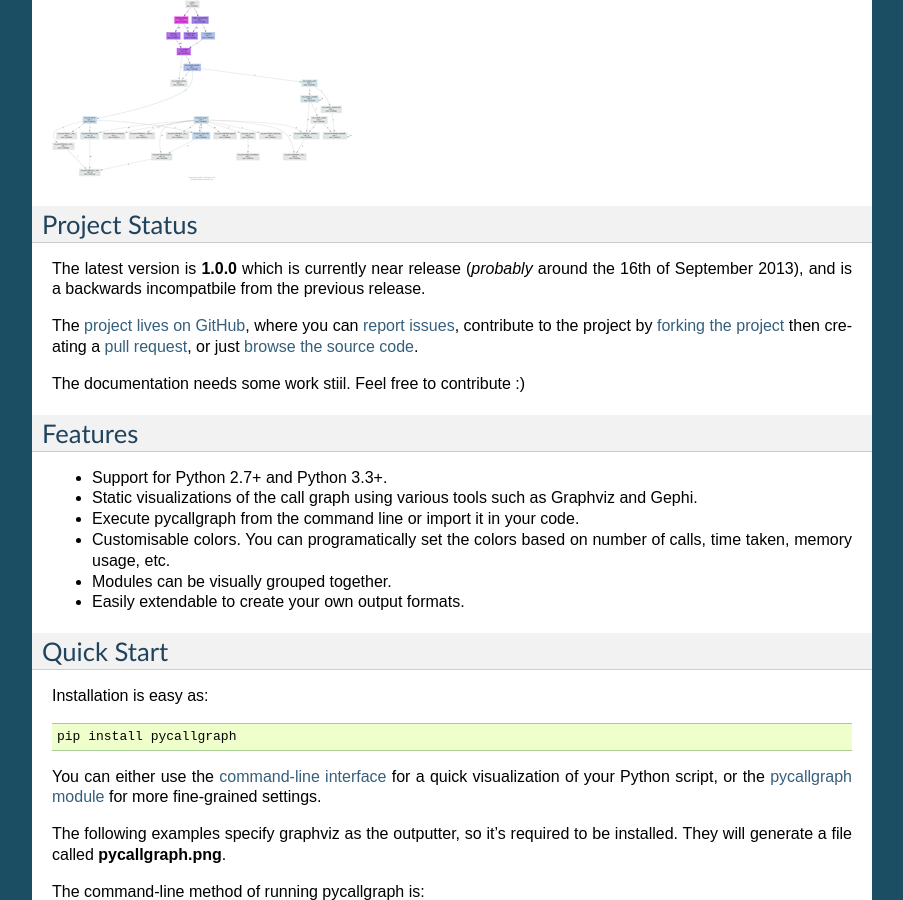
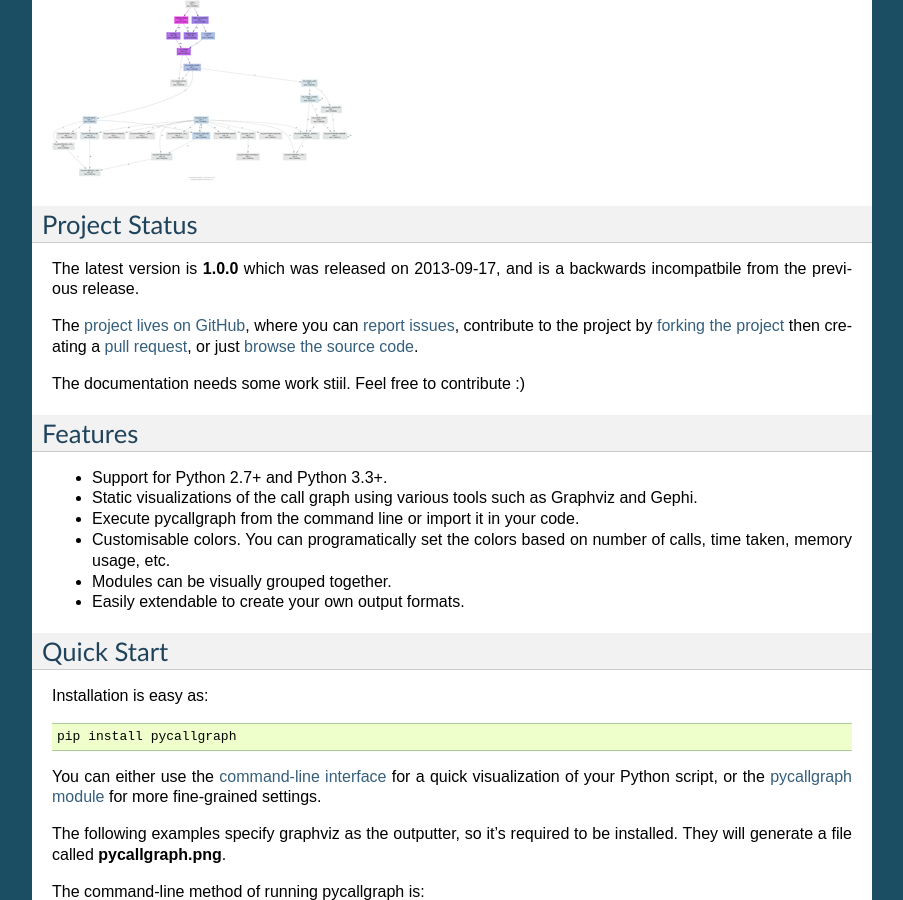
Before and after one commit to gak/pycallgraph, a Sphinx documentation site: the page built from docs/index.rst, in a window 1280 px wide and 900 px high, scrolled down 504 px. Shown: the whole window, without its empty margins (198-1101 px from the left). Built offline with Sphinx 7.4.7, drawn with Linux system fonts in a browser that asks for light colours; the version number could not be read and is left out.

Commit message:
Updated documentation to say that it *is* actually released.

```diff
--- a/docs/index.rst
+++ b/docs/index.rst
@@ -27,7 +27,7 @@
 Project Status
 ==============
 
-The latest version is **1.0.0** which is currently near release (*probably* around the 16th of September 2013), and is a backwards incompatbile from the previous release.
+The latest version is **1.0.0** which was released on 2013-09-17, and is a backwards incompatbile from the previous release.
 
 The `project lives on GitHub <https://github.com/gak/pycallgraph/#python-call-graph>`_, where you can `report issues <https://github.com/gak/pycallgraph/issues>`_, contribute to the project by `forking the project <https://help.github.com/articles/fork-a-repo>`_ then creating a `pull request <https://help.github.com/articles/using-pull-requests>`_, or just `browse the source code <https://github.com/gak/pycallgraph/>`_.
 
```
